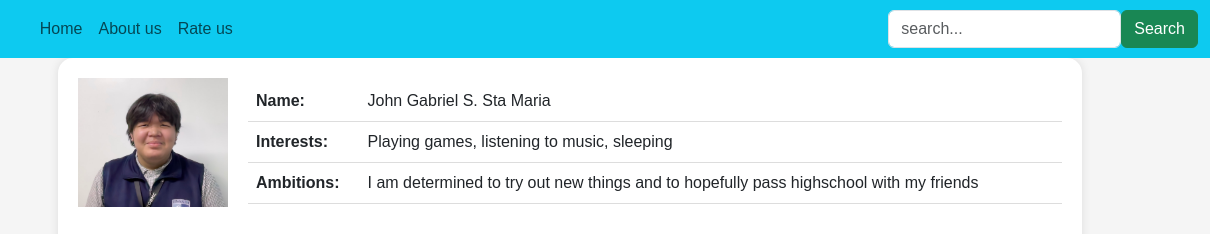
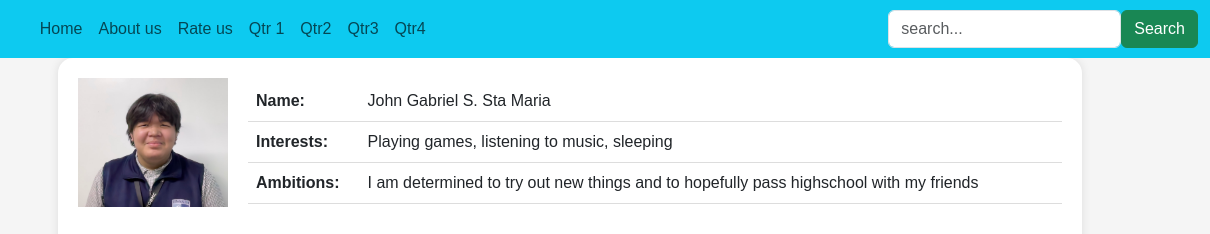
Before and after one commit to gabrieelsm/ICTPROJECTCRASHOUT, a plain HTML site: page index.html in a window 1280 px wide. Shown: the top 234 px of the page, 70-1280 px from the left. Drawn offline with nearby package versions, Linux system fonts and the light colour scheme.

Commit message:
Update index.html

```diff
--- a/index.html
+++ b/index.html
@@ -103,20 +103,23 @@
 
 <div class="collapse navbar-collapse">
 
-    <ul class="navbar-nav me-auto">
+  <ul class="navbar-nav me-auto">
              <li class="nav-item"><a class="nav-link" href=".html"> Home</a></li>
              <li class="nav-item"><a class="nav-link" href=".html">About us</a></li>
              <li class="nav-item"><a class="nav-link" href=""> Rate us</a></li>
-
+             <li class="nav-item"><a class="nav-link" href=".html"> Qtr 1</a></li>
+             <li class="nav-item"><a class="nav-link" href=".html"> Qtr2</a></li>
+             <li class="nav-item"><a class="nav-link" href=""> Qtr3</a></li>
+             <li class="nav-item"><a class="nav-link" href=""> Qtr4</a></li>
 </ul>
          <form class="d-flex">
-             <input class="form-control" type="text" placeholder="search...">
-             <button class="btn btn-success" type="button"> Search</button>
+          <input class="form-control" type="text" placeholder="search...">
+          <button class="btn btn-success" type="button"> Search</button>
 
          </form>
 </div>
-        </div>
-</nav>
+    </div></nav>
+
 
 
     <div class="container">
```
